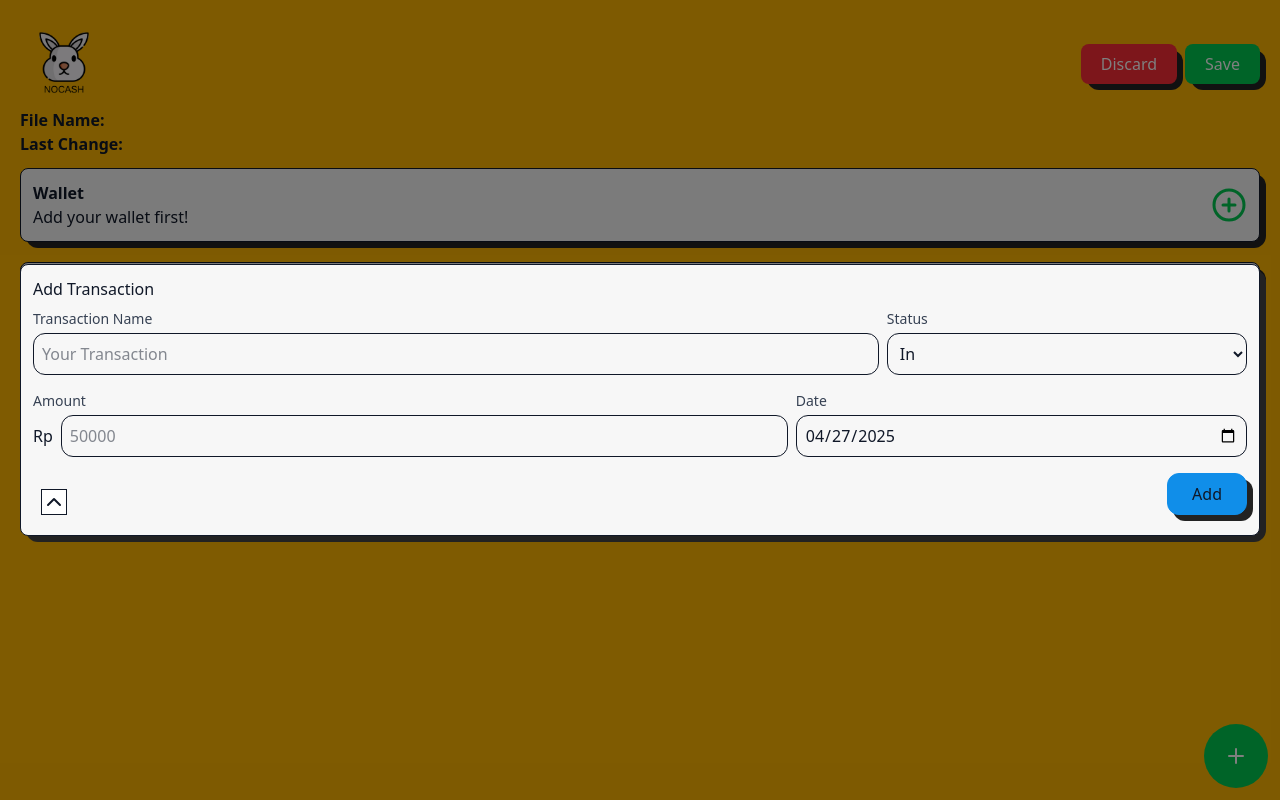
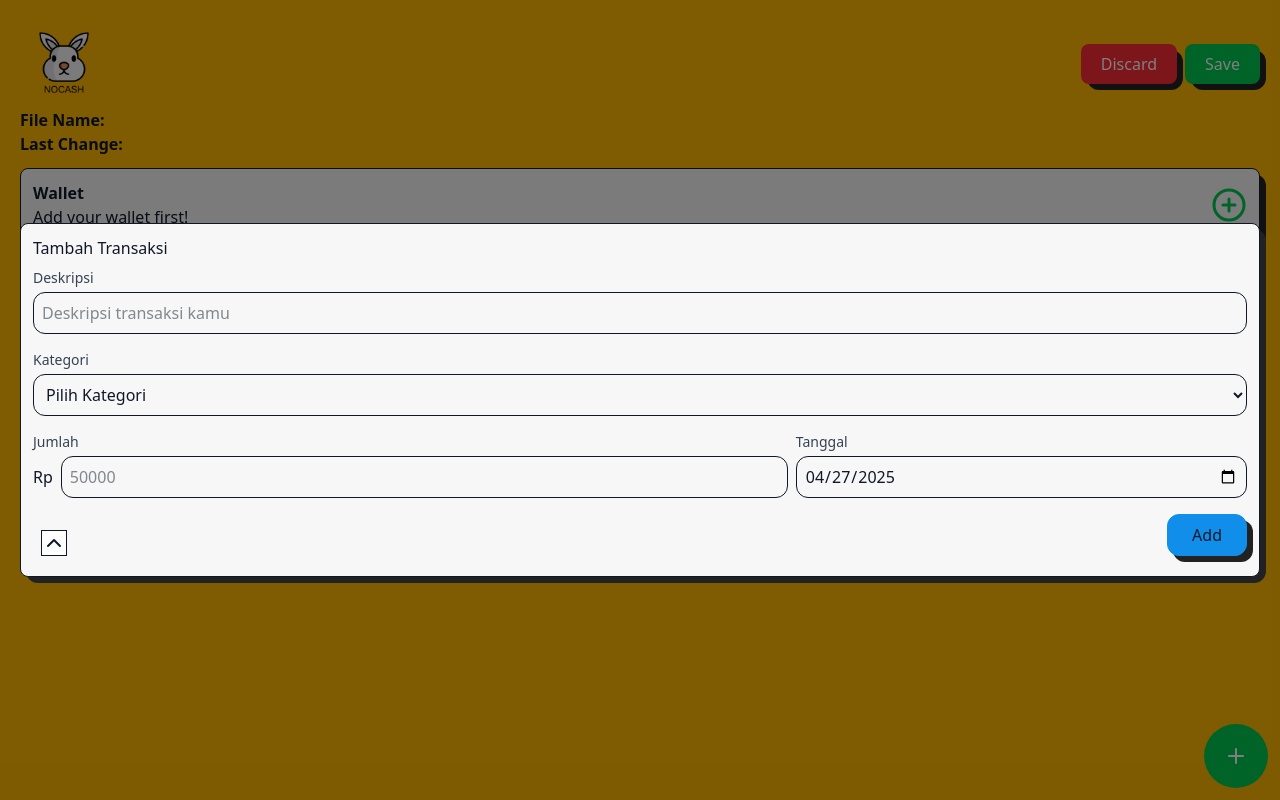
Before and after one commit to difhaels/nocash-react, a React (Vite) app: page /home in a window 1280 px wide. Both pictures are taken after a click on the element 1236 px from the left and 756 px from the top of the page. Built offline with nearby package versions, Linux system fonts and the light colour scheme.

Commit message:
add button

```diff
--- a/src/components/AddTransaction.jsx
+++ b/src/components/AddTransaction.jsx
@@ -1,52 +1,104 @@
-import React, { useState } from "react";
+import { useState } from "react";
 import { ChevronUp } from "lucide-react";
 import ShadowComp from "./ShadowMini";
-export default function AddTransaction({onClose}) {
-  const [tanggal, setTanggal] = useState(() => {
-    const today = new Date();
-    return today.toISOString().split("T")[0]; // format YYYY-MM-DD
+
+const categories = [
+  { label: "Makan & Minum", value: "makan" },
+  { label: "Transportasi", value: "transportasi" },
+  { label: "Belanja Harian", value: "belanja" },
+  { label: "Hiburan", value: "hiburan" },
+  { label: "Kesehatan", value: "kesehatan" },
+  { label: "Pendidikan", value: "pendidikan" },
+  { label: "Tagihan", value: "tagihan" },
+  { label: "Sosial & Hadiah", value: "sosial" },
+  { label: "Cicilan / Hutang", value: "cicilan" },
+  { label: "Lain-lain", value: "lain" },
+  { label: "Gaji / Upah", value: "gaji" },
+  { label: "Bonus / THR", value: "bonus" },
+  { label: "Penjualan", value: "penjualan" },
+  { label: "Hibah / Hadiah", value: "hadiah" },
+  { label: "Investasi / Dividen", value: "investasi" },
+];
+
+export default function AddTransaction({ onClose, onSubmit }) {
+  const today = new Date().toISOString().split("T")[0];
+  const [form, setForm] = useState({
+    description: "",
+    amount: "",
+    date: today,
+    category: "",
   });
+
+  const handleChange = (e) => {
+    const { name, value } = e.target;
+    setForm((prev) => ({ ...prev, [name]: value }));
+  };
+
+  const handleSubmit = (e) => {
+    e.preventDefault();
+    onSubmit(form);
+    setForm({ description: "", amount: "", date: "", category: "" });
+  };
+
   return (
     <div className="border-[1px] rounded-lg p-3 bg-[#F7F7F7] relative z-[5] w-full">
-      <h1>Add Transaction</h1>
-      <form className="space-y-4 pt-2">
-        <div className="flex gap-2 flex-wrap">
-          {/* Nama */}
-          <div className="flex-3/5">
+      <h1>Tambah Transaksi</h1>
+      <form className="space-y-4 pt-2" onSubmit={handleSubmit}>
+        {/* Deskripsi */}
+        <div>
           <label className="block text-sm font-medium text-gray-700 mb-1">
-              Transaction Name
+            Deskripsi
           </label>
           <input
             type="text"
-              placeholder="Your Transaction"
+            name="description"
+            value={form.description}
+            onChange={handleChange}
+            placeholder="Deskripsi transaksi kamu"
             className="w-full border rounded-xl p-2 focus:outline-none focus:ring-2 focus:ring-[#FEB602]"
+            required
           />
         </div>
 
-          {/* Status */}
-          <div className="flex-1/5">
+        <div>
           <label className="block text-sm font-medium text-gray-700 mb-1">
-              Status
+            Kategori
           </label>
-            <select className="w-full border rounded-xl p-2 focus:outline-none focus:ring-2 focus:ring-[#FEB602]">
-              <option value="in">In</option>
-              <option value="out">Out</option>
+
+          <select
+            name="category"
+            value={form.category}
+            onChange={handleChange}
+            className="w-full border rounded-xl p-2 focus:outline-none focus:ring-2 focus:ring-[#FEB602]"
+            required
+          >
+            <option value="" disabled>
+              Pilih Kategori
+            </option>
+            {categories.map((cat) => (
+              <option key={cat.value} value={cat.value}>
+                {cat.label}
+              </option>
+            ))}
           </select>
-          </div>
         </div>
 
         <div className="flex gap-2 flex-wrap">
           {/* Amount */}
           <div className="flex-2/4">
             <label className="block text-sm font-medium text-gray-700 mb-1">
-              Amount
+              Jumlah
             </label>
             <div className="flex items-center gap-2">
               <h1>Rp</h1>
               <input
                 type="number"
+                name="amount"
+                value={form.amount}
+                onChange={handleChange}
                 placeholder="50000"
                 className="w-full border rounded-xl p-2 focus:outline-none focus:ring-2 focus:ring-[#FEB602]"
+                required
               />
             </div>
           </div>
@@ -54,23 +106,28 @@ export default function AddTransaction({onClose}) {
           {/* Tanggal */}
           <div className="flex-1/4">
             <label className="block text-sm font-medium text-gray-700 mb-1">
-              Date
+              Tanggal
             </label>
             <input
               type="date"
-              value={tanggal}
-              onChange={(e) => setTanggal(e.target.value)}
-              className="w-full border rounded-xl p-2 focus:outline-none focus:ring-2 focus:ring-[#FEB602]"
+              name="date"
+              value={form.date}
+              onChange={handleChange}
+              className="w-full border rounded-xl p-2"
             />
           </div>
         </div>
-
-        {/* Tombol Submit */}
         <div className="mb-2 flex  items-center justify-between">
-          <div className="relative z-[5] bg-white border-[1px] translate-2 cursor-pointer hover:bg-[#ff7979] hover:text-white" onClick={onClose}>
+          {/* tombol close */}
+          <div
+            type="button"
+            className="relative z-[5] bg-white border-[1px] translate-2 cursor-pointer hover:bg-[#ff7979] hover:text-white"
+            onClick={onClose}
+          >
             <ChevronUp />
           </div>
 
+          {/* Tombol Submit */}
           <ShadowComp
             child={
               <button
```
Lines whose indentation alone changed are shown as unchanged.
